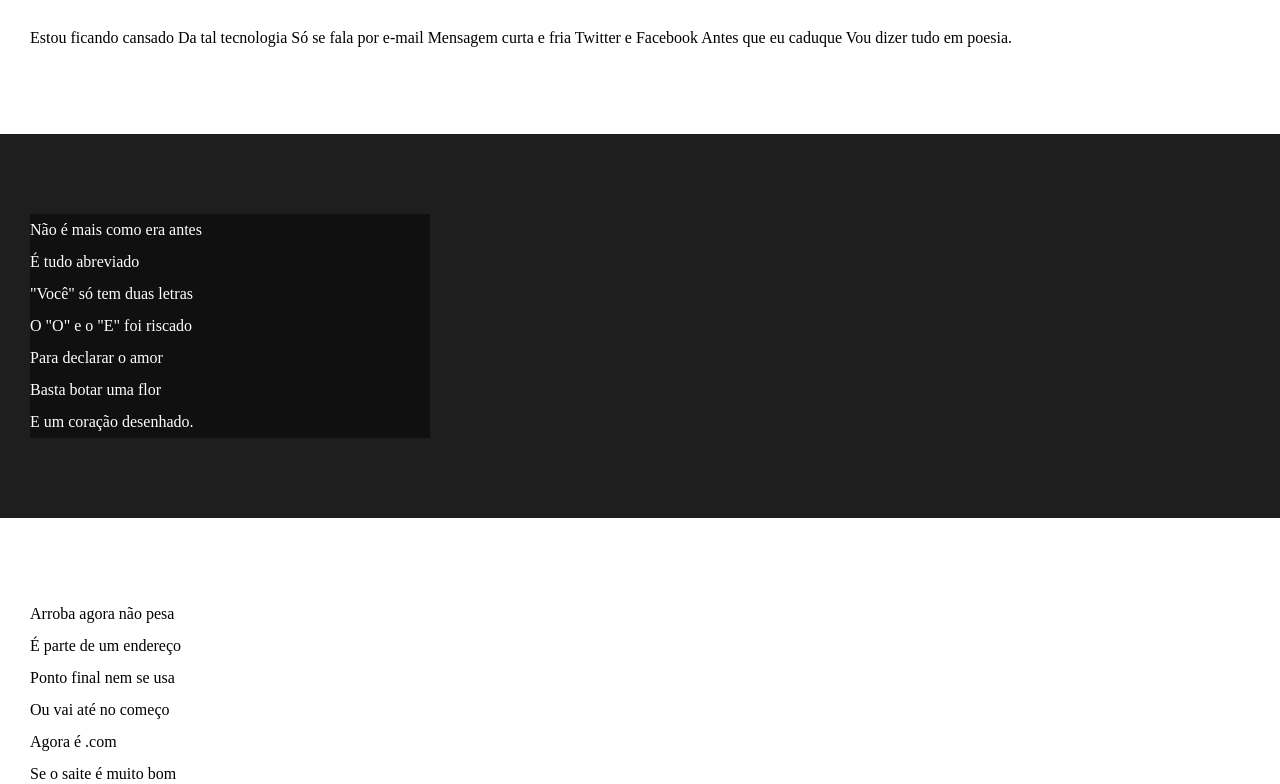
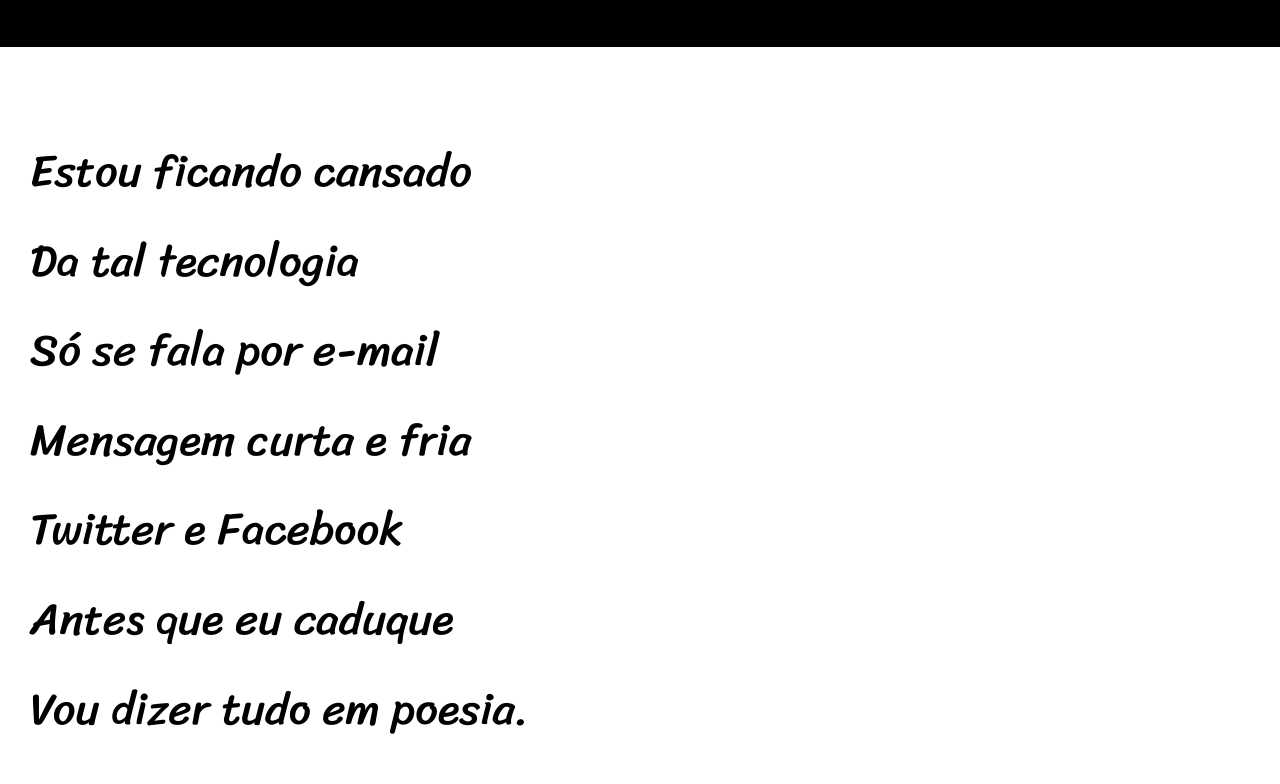
Before and after one commit to DallaCorteLuan/html-5-css-3, a plain HTML site: page Desafios/Desafio 12/pacote-d012/index.html in a window 1280 px wide. Shown: the part 213-997 px from the top of the page. Drawn offline with Linux system fonts and the light colour scheme.

Commit message:
projeto cordel pronto

```diff
--- a/Desafios/Desafio 12/pacote-d012/index.html
+++ b/Desafios/Desafio 12/pacote-d012/index.html
@@ -18,18 +18,18 @@
 
         <section class="normal">
             <p>
-                    Estou ficando cansado
-                    Da tal tecnologia
-                    Só se fala por e-mail
-                    Mensagem curta e fria
-                    Twitter e Facebook
-                    Antes que eu caduque
-                    Vou dizer tudo em poesia.
+                Estou ficando cansado <br>
+                Da tal tecnologia <br>
+                Só se fala por e-mail <br>
+                Mensagem curta e fria <br>
+                Twitter e Facebook <br>
+                Antes que eu caduque <br>
+                Vou dizer tudo em poesia. <br>
 
             </p>
             </section>
 
-            <section class="imagem">
+            <section class="imagem" id="img01">
             <p>
                 Não é mais como era antes <br>
                 É tudo abreviado <br>
@@ -64,8 +64,7 @@
             </p>
             </section>
 
-            <section class="imagem">
-               <p>
+            <section class="imagem" id="img02">               <p>
                 Tenho saudade das cartas <br>
                 Escritas com a própria mão <br>
                 Mandava no mês de Junho <br>
--- a/Desafios/Desafio 12/pacote-d012/style/style.css
+++ b/Desafios/Desafio 12/pacote-d012/style/style.css
@@ -1,4 +1,14 @@
  @charset "UTF-8";
+
+ @import url('https://fonts.googleapis.com/css2?family=Passion+One:wght@400;700;900&display=swap');
+
+ @import url('https://fonts.googleapis.com/css2?family=Sriracha&display=swap');
+
+:root {
+    --font1:Verdana, Geneva, Tahoma, sans-serif;
+    --font2:'Passion One', sans-serif;
+    --font3: 'Sriracha'
+}
 
     * {
     margin: 0px;
@@ -8,6 +18,7 @@
     html, body {
     min-height: 100vh;
     background-color: darkgray;
+    font-family: var(--font1);
     }
 
     header {
@@ -18,7 +29,9 @@
 
     header > h1 {
     padding-top: 50px;
+    font-family: var(--font2);
     font-variant: small-caps;
+    font-size: 10vw;
     }
 
     header > p {
@@ -36,10 +49,16 @@
     }
 
     section {
+        font-family: var(--font3);
+        font-size: 3.5vw;
         padding-top: 10vh;
         padding-bottom: 10vh;
         line-height: 2em;
         padding-left: 30px;
+    }
+
+    section > p {
+        padding-bottom: 2em;
     }
 
     section.normal {
@@ -50,12 +69,28 @@
     section.imagem {
     background-color: #1f1e1e;
     color: #ffffff;
+    box-shadow: inset 6px 6px 14px 0px rgba(0, 0, 0, 0.514);
+    background-size: cover;
+    background-attachment: fixed;
+
     }
 
     section.imagem > p {
-        width: 400px;
+        display: inline-block;
+        padding: 5px;
         background-color: #0000007a;
+        text-shadow: 1px 1px 0px black;
 
+    }
+
+    section#img01 {
+        background-image: url('../imagens/background001.jpg');
+        back
+        }
+
+    section#img02 {
+        background-image: url('../imagens/background002.jpg');
+        background-size: cover;
     }
 
     footer {
```
Also changed, not shown: Exercicios/ex023/tabelas.html (added, +11 -0 lines). Lines whose indentation alone changed are shown as unchanged.
